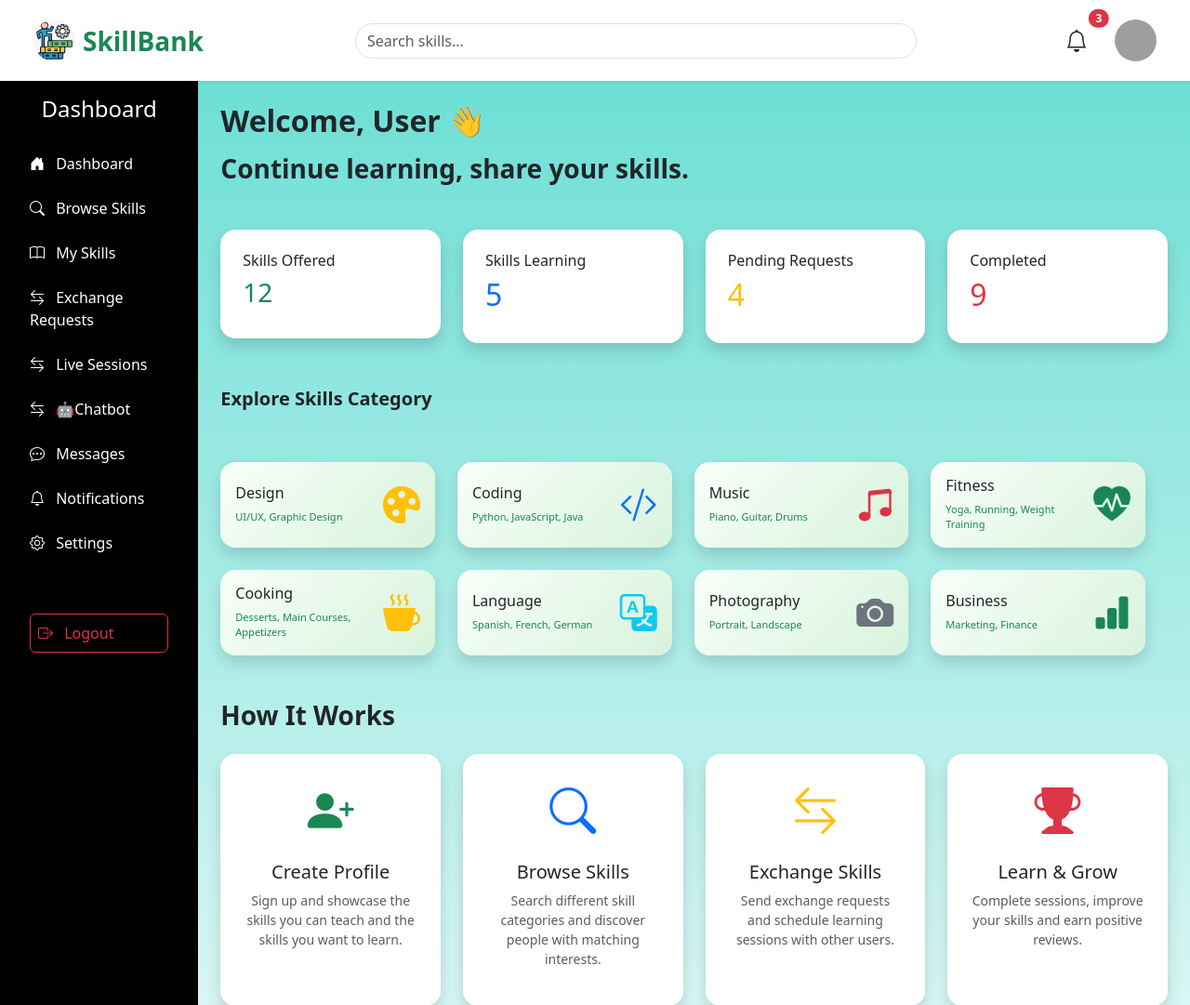
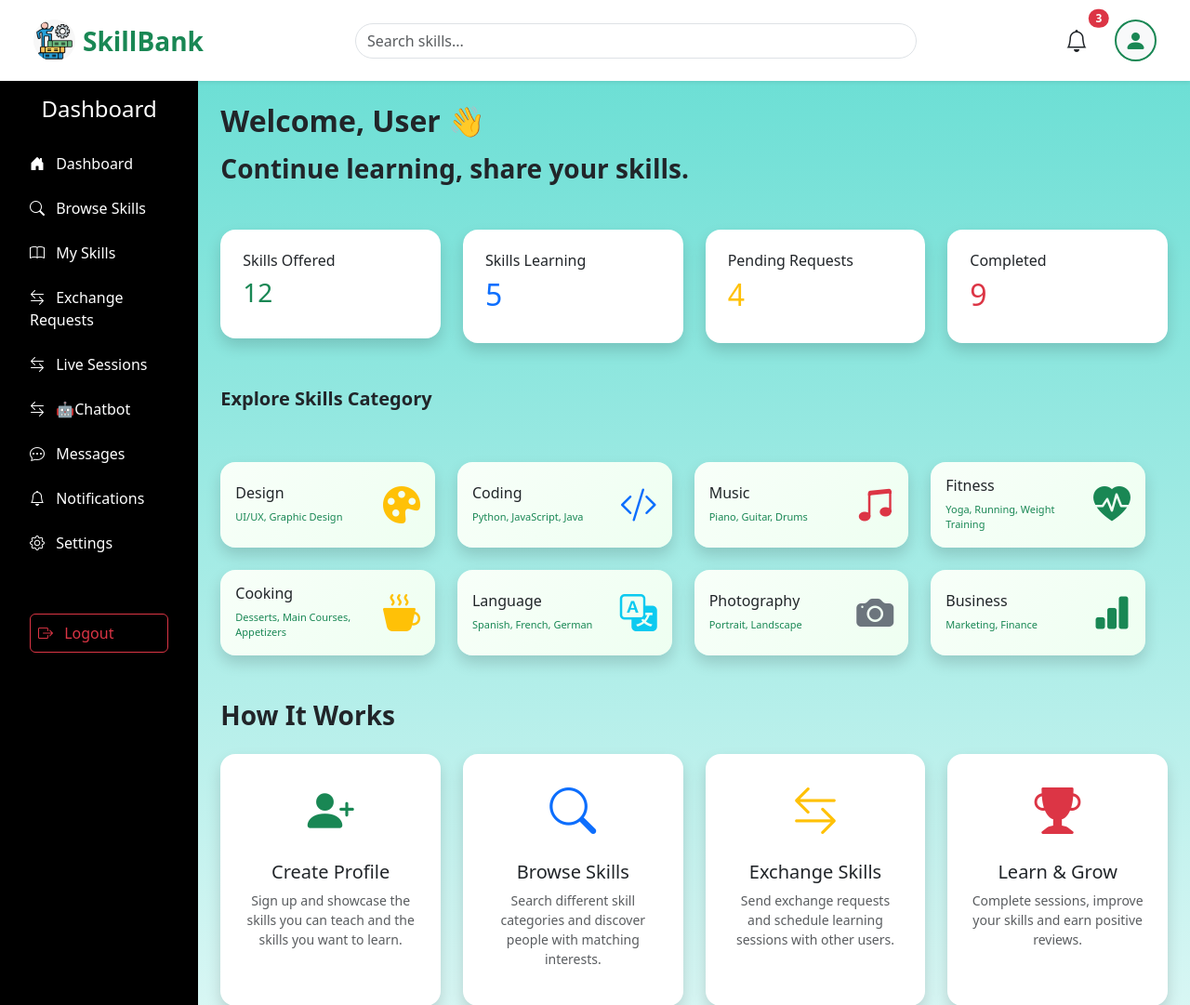
Before and after one commit to shubhamsirse507-jpg/-skill_bank, a Django app: page /dashboard/ in a window 1280 px wide. Shown: the top 1081 px of the page at 93% size. Run offline with Django 5.2, Linux system fonts and the light colour scheme; grey boxes are pictures that could not be loaded.

Commit message:
updated dashboard

```diff
--- a/user_dashboard/static/user_dashboard/css/dashboard.css
+++ b/user_dashboard/static/user_dashboard/css/dashboard.css
@@ -8,7 +8,7 @@
 .skill-card{
     border: none;
     border-radius: 20px;
-    background: linear-gradient(135deg, #f8fff9, #d8f3dc);
+    background: linear-gradient(135deg, #f8fff9, #eefff1);
     transition: 0.3s;
 }
 
--- a/user_dashboard/templates/user_dashboard/dashboard.html
+++ b/user_dashboard/templates/user_dashboard/dashboard.html
@@ -282,4 +282,6 @@ Explore Skills Category
 
 
 
+
+
 {% endblock %}
--- a/user_dashboard/templates/user_dashboard/navbar.html
+++ b/user_dashboard/templates/user_dashboard/navbar.html
@@ -38,10 +38,10 @@
             </button>
 
             <!-- Profile -->
-            <img src="https://ui-avatars.com/api/?name=Purva&background=22c55e&color=fff"
-                 class="rounded-circle"
-                 width="45"
-                 height="45">
+            <!-- Profile -->
+<div class="rounded-circle bg-light d-flex justify-content-center align-items-center"
+     style="width:45px; height:45px; border:2px solid #198754;">
+    <i class="bi bi-person-fill text-success fs-4"></i>
 
         </div>
 
```
